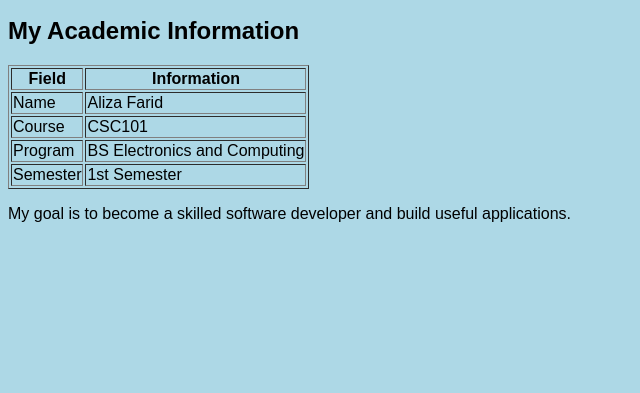
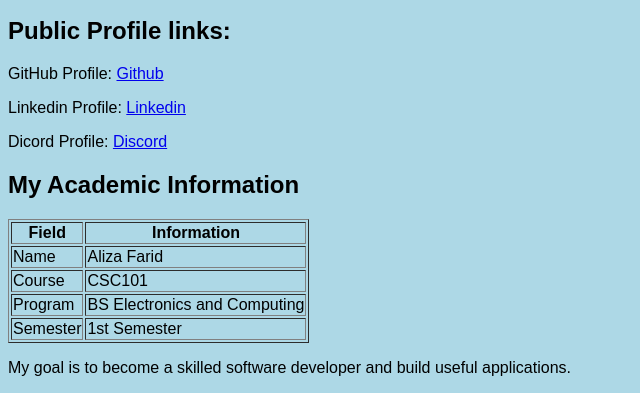
Before and after one commit to AlizaFarid/my-first-html-page, a plain HTML site: page index.html in a window 1280 px wide. Shown: the part 890-1283 px from the top of the page, without its empty margins (0-640 px from the left). Before the commit the page ends 1129 px from the top, so only its background shows below. Drawn offline with Linux system fonts and the light colour scheme.

Commit message:
Update index.html

```diff
--- a/index.html
+++ b/index.html
@@ -28,6 +28,22 @@
     </p>
     <h2>My Picture</h2>
 <img src="https://placekittens.com/g/200/300" alt="My Picture">
+        <h2>Public Profile links:</h2>
+    <p>
+        GitHub Profile:
+            <a
+                href="https://github.com/AlizaFarid">Github</a>
+    </p>
+<p>
+Linkedin Profile:
+    <a
+        href="https://www.linkedin.com/in/aliza-farid-955127405?utm_source=share_via&utm_content=profile&utm_medium=member_ios">Linkedin</a>
+</p>
+    <p>
+        Dicord Profile:
+        <a
+            href="https://discord.gg/4bjuG2R4">Discord</a>
+    </p>
      <h2>My Academic Information</h2>
     <table border="1">
         <tr>
```
